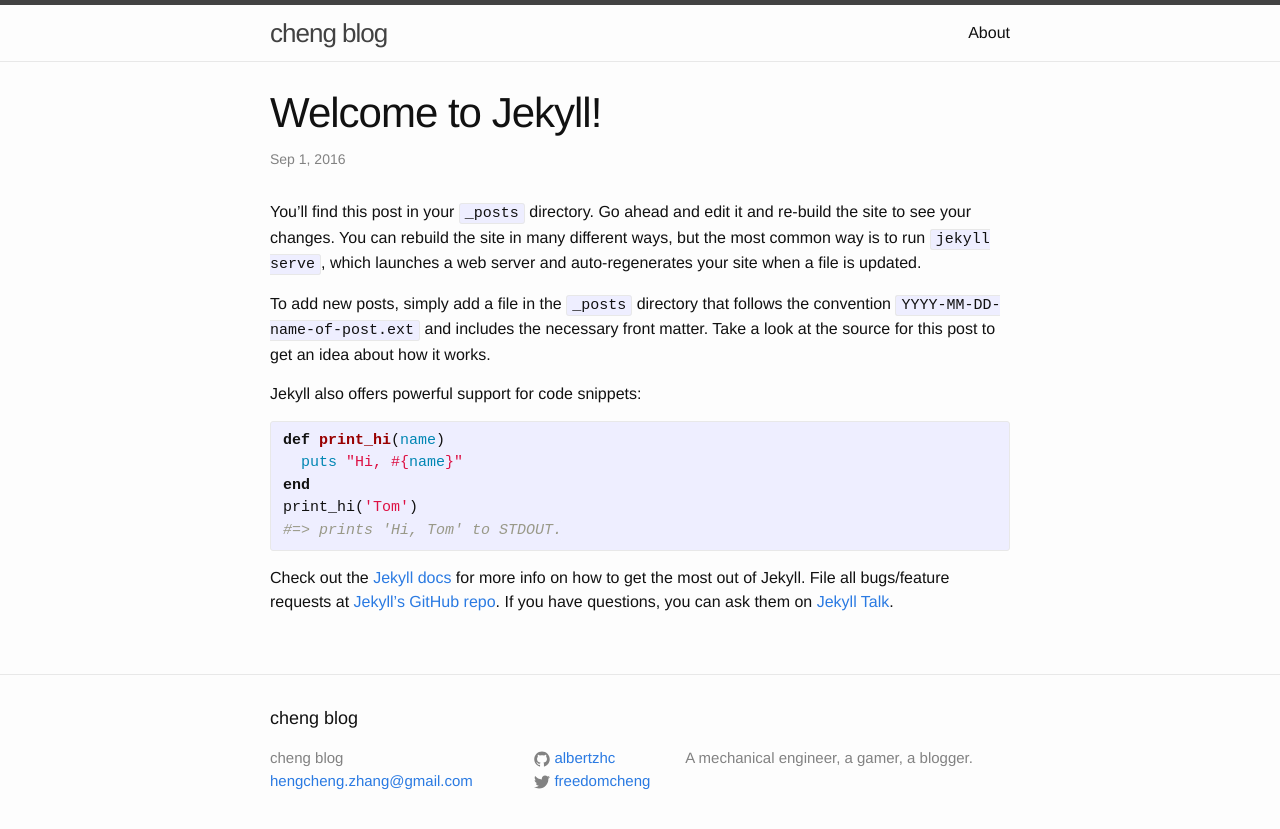
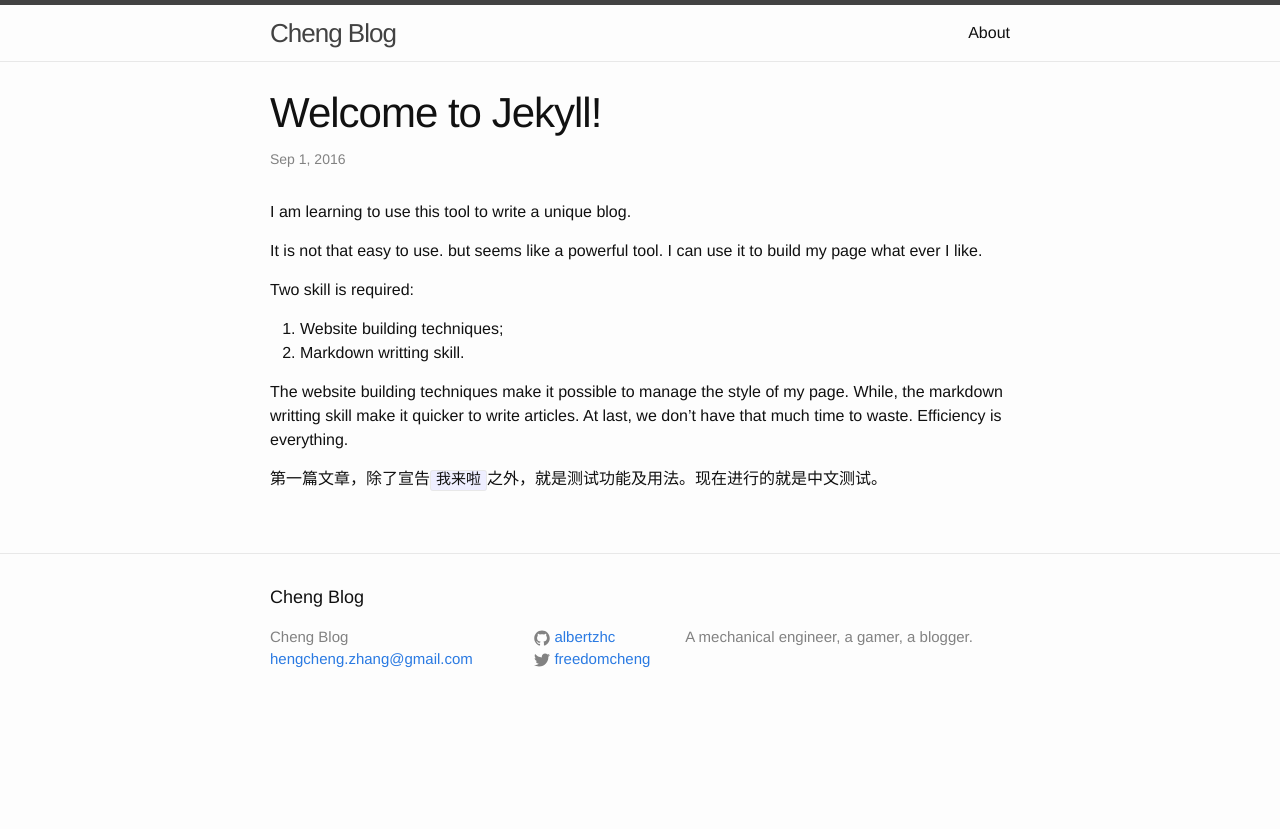
Before and after one commit to albertzhc/albertzhc.github.io, a Jekyll site: the page built from _posts/2016-09-01-welcome-to-jekyll.markdown, in a window 1280 px wide. Shown: the top 829 px of the page. Built offline with Jekyll 4.4.1, drawn with Linux system fonts in a browser that asks for light colours.

Commit message:
new blog and some adjustment

```diff
--- a/_config.yml
+++ b/_config.yml
@@ -6,7 +6,7 @@
 # 'jekyll serve'. If you change this file, please restart the server process.
 
 # Site settings
-title: cheng blog
+title: Cheng Blog
 email: hengcheng.zhang@gmail.com
 description: > # this means to ignore newlines until "baseurl:"
   A mechanical engineer, a gamer, a blogger.
--- a/_posts/2016-09-01-welcome-to-jekyll.markdown
+++ b/_posts/2016-09-01-welcome-to-jekyll.markdown
@@ -4,6 +4,21 @@ title:  "Welcome to Jekyll!"
 date:   2016-09-01 03:21:29 -0400
 categories: jekyll update
 ---
+I am learning to use this tool to write a unique blog.
+
+It is not that easy to use. but seems like a powerful tool. I can use it to build my page what ever I like.
+
+Two skill is required:
+1. Website building techniques;
+2. Markdown writting skill.
+
+The website building techniques make it possible to manage the style of my page. While, the markdown writting skill make it quicker to write articles. At last, we don't have that much time to waste. Efficiency is everything.
+
+第一篇文章，除了宣告`我来啦`之外，就是测试功能及用法。现在进行的就是中文测试。
+
+
+
+<!--
 You’ll find this post in your `_posts` directory. Go ahead and edit it and re-build the site to see your changes. You can rebuild the site in many different ways, but the most common way is to run `jekyll serve`, which launches a web server and auto-regenerates your site when a file is updated.
 
 To add new posts, simply add a file in the `_posts` directory that follows the convention `YYYY-MM-DD-name-of-post.ext` and includes the necessary front matter. Take a look at the source for this post to get an idea about how it works.
@@ -23,3 +38,4 @@ Check out the [Jekyll docs][jekyll-docs] for more info on how to get the most ou
 [jekyll-docs]: http://jekyllrb.com/docs/home
 [jekyll-gh]:   https://github.com/jekyll/jekyll
 [jekyll-talk]: https://talk.jekyllrb.com/
+-->
```
Also changed, not shown: _posts/2017-08-06-self_disipline.markdown (added, +13 -0 lines).
